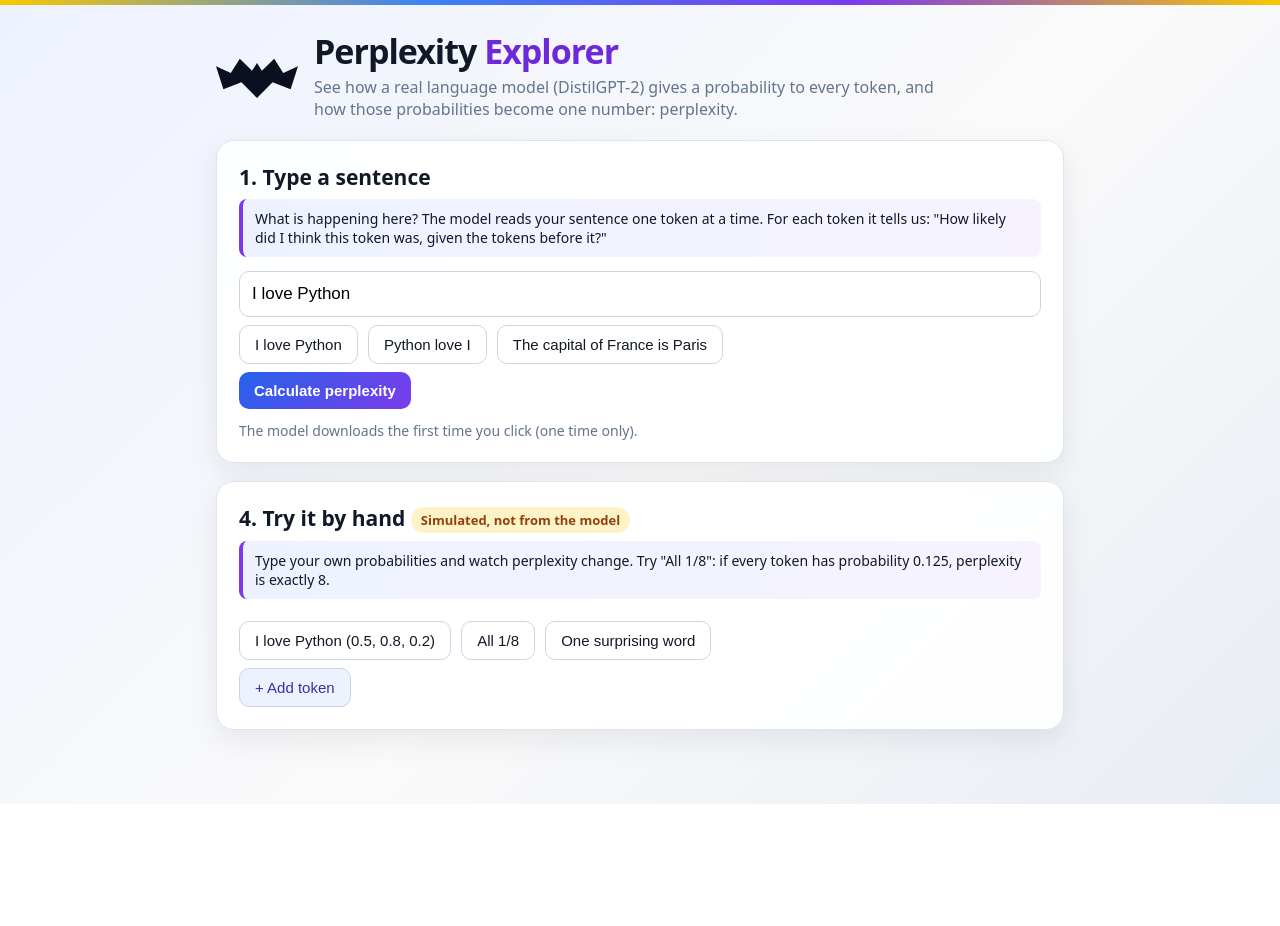
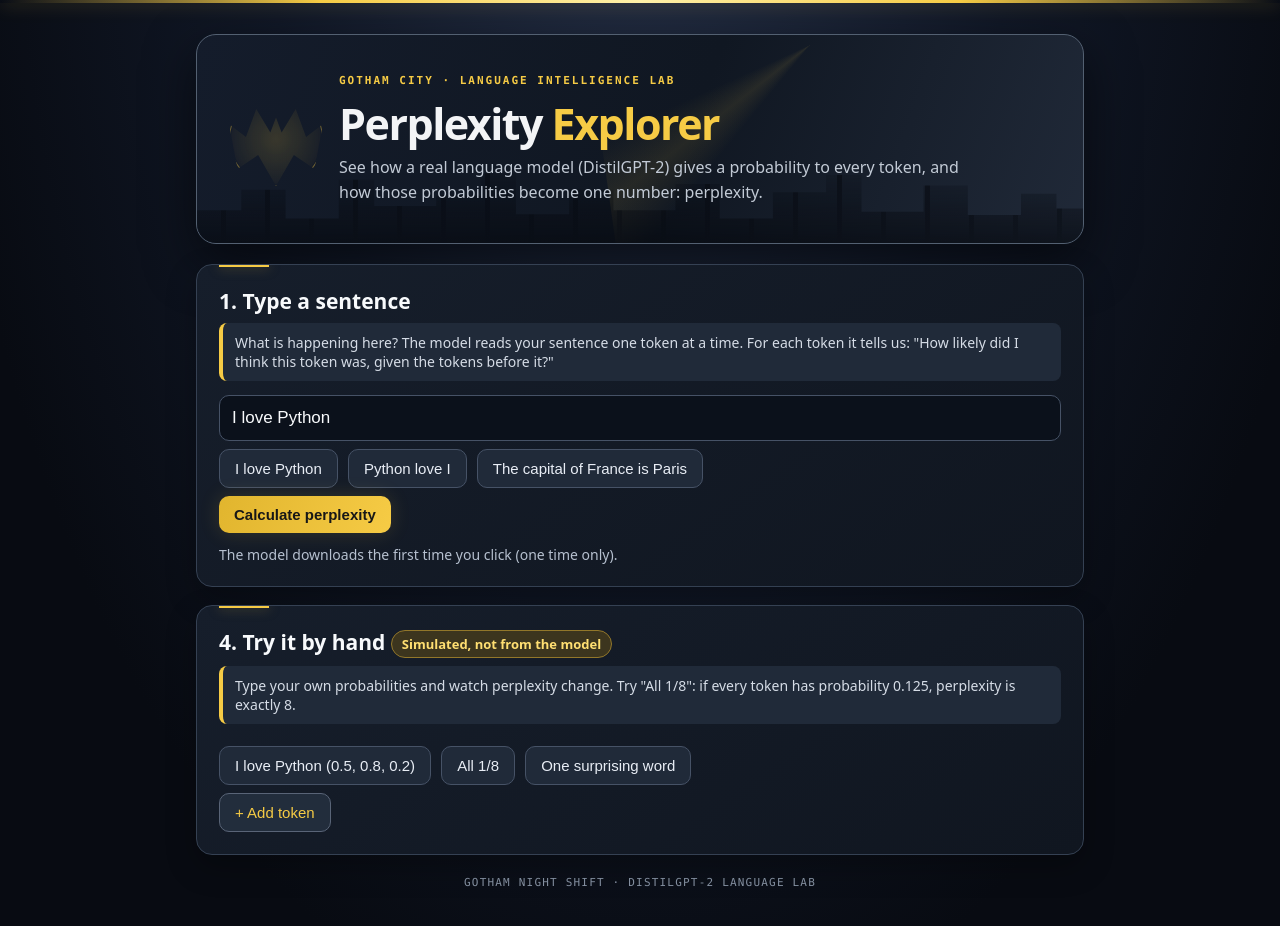
Before and after one commit to vdntgore-dev/perplexity-explorer, a plain HTML site: page index.html in a window 1280 px wide. Before the commit the page ends 804 px from the top, so only its background shows below. Drawn offline with Linux system fonts and the light colour scheme.

Commit message:
Add Gotham-inspired Batman theme
Co-authored-by: Copilot <223556219+Copilot@users.noreply.github.com>

```diff
--- a/index.html
+++ b/index.html
@@ -46,6 +46,49 @@
   .row-input input[type=text] { width:140px; font-size:15px; padding:7px; }
   #addRow { background:#eef2ff; color:#3730a3; }
   @media (max-width:600px) { h1{font-size:27px}.hero{align-items:flex-start}.bat{width:58px;height:36px}.bar-row{grid-template-columns:32px 105px 1fr 58px}.card{padding:16px}.row-input{flex-wrap:wrap}.row-input input[type=text]{width:120px} }
+  /* A moody Gotham-at-night look, drawn entirely with CSS. */
+  :root { color-scheme:dark; --ink:#f3f4f6; --navy:#080b12; --yellow:#f6cb45; --blue:#60a5fa; --purple:#a78bfa; --muted:#a3adbd; }
+  body { background:radial-gradient(ellipse at 50% -20%,#263148 0,#111827 42%,#080b12 78%); color:var(--ink); }
+  body:before { height:3px; background:linear-gradient(90deg,transparent,var(--yellow),#fff1a8,var(--yellow),transparent); box-shadow:0 0 18px #f6cb4570; }
+  .wrap { max-width:920px; padding-top:34px; }
+  .hero { position:relative; isolation:isolate; overflow:hidden; min-height:210px; padding:30px 32px; border:1px solid #536071; border-radius:20px; background:linear-gradient(110deg,#141c2b 0%,#101722 55%,#202938 100%); box-shadow:0 18px 50px #0008; }
+  .hero:before { content:""; position:absolute; z-index:-1; width:440px; height:370px; right:6%; top:-175px; background:conic-gradient(from 218deg at 50% 50%,transparent 0deg,#f6cb4500 9deg,#f6cb4518 22deg,transparent 36deg); transform:rotate(-8deg); }
+  .hero:after { content:""; position:absolute; z-index:-1; inset:auto 0 0; height:82px; opacity:.65; background:linear-gradient(0deg,#070a10,#070a1000), repeating-linear-gradient(90deg,transparent 0 24px,#080b12 24px 29px,transparent 29px 44px); clip-path:polygon(0 60%,5% 60%,5% 35%,10% 35%,10% 70%,16% 70%,16% 23%,20% 23%,20% 55%,27% 55%,27% 42%,32% 42%,32% 15%,36% 15%,36% 65%,42% 65%,42% 35%,47% 35%,47% 60%,54% 60%,54% 28%,59% 28%,59% 70%,65% 70%,65% 38%,71% 38%,71% 17%,75% 17%,75% 62%,82% 62%,82% 30%,87% 30%,87% 66%,93% 66%,93% 40%,97% 40%,97% 58%,100% 58%,100% 100%,0 100%); }
+  .hero > div:last-child { position:relative; z-index:1; }
+  .bat { width:94px; height:94px; border:1px solid #f6cb4566; border-radius:50%; background:radial-gradient(circle,#f6cb4526,#f6cb4508 68%,transparent 70%); filter:drop-shadow(0 0 14px #f6cb4530); }
+  .bat:after { content:""; width:58px; height:34px; background:var(--yellow); clip-path:polygon(0 34%,18% 48%,29% 18%,44% 43%,50% 27%,56% 43%,71% 18%,82% 48%,100% 34%,91% 82%,69% 67%,50% 100%,31% 67%,9% 82%); filter:drop-shadow(0 0 8px #f6cb45); }
+  .kicker { margin:0 0 7px; color:var(--yellow); font:700 11px/1.2 ui-monospace,Menlo,monospace; letter-spacing:2px; text-transform:uppercase; }
+  h1 { font-size:clamp(30px,5vw,43px); letter-spacing:-1.5px; }
+  h1 span { color:var(--yellow); }
+  .sub { color:#c2cad5; max-width:640px; line-height:1.55; }
+  .card { position:relative; overflow:hidden; background:linear-gradient(145deg,#161e2b,#101620); border:1px solid #354153; border-radius:16px; box-shadow:0 12px 30px #0004; }
+  .card:before { content:""; position:absolute; top:0; left:22px; width:50px; height:2px; background:var(--yellow); box-shadow:0 0 12px #f6cb4580; }
+  .card h2 { color:#f8fafc; }
+  .what { background:#202a39; border-left-color:var(--yellow); color:#d5dce6; }
+  input[type=text],input[type=number] { color:#f8fafc; background:#0b111b; border-color:#465266; }
+  input::placeholder { color:#8b96a7; }
+  input:focus { outline-color:var(--yellow); border-color:var(--yellow); }
+  button { color:#e8edf5; background:#202a39; border-color:#465266; }
+  button:hover { border-color:#f6cb45a0; box-shadow:0 4px 16px #f6cb4518; }
+  button.main { background:linear-gradient(110deg,#e1b52e,#f6cb45); color:#171717; box-shadow:0 0 20px #f6cb4526; }
+  .status { color:#b6c0cf; }
+  .error { color:#ff8585; }
+  table { color:#e5eaf2; }
+  th,td { border-bottom-color:#303b4b; }
+  th { background:#222d3c; color:#f6cb45; }
+  .tok { color:#f6e5a5; background:#39351f; }
+  .steps { background:#0e151f; border-color:#344052; color:#d9e0ea; }
+  .steps b { color:#f6cb45; }
+  .result { color:#ffe17a; text-shadow:0 0 18px #f6cb4540; }
+  .bar { background:#303b4b; }
+  .fill { background:linear-gradient(90deg,#64748b,#a78bfa); }
+  .top .fill { background:linear-gradient(90deg,#f6cb45,#fff0a6); }
+  .top .tok { color:#1b1b1b; background:#f6cb45; }
+  .sim-tag { background:#3c351e; color:#ffdf72; border:1px solid #92772a; }
+  #addRow { background:#222d3c; color:#f6cb45; border-color:#596477; }
+  .site-footer { color:#8995a6; text-align:center; font:11px ui-monospace,Menlo,monospace; letter-spacing:1.2px; padding:3px 0 0; }
+  @media (max-width:600px) { .wrap{padding-top:22px}.hero{min-height:190px;padding:24px 18px;gap:12px}.bat{width:64px;height:64px}.bat:after{width:42px;height:26px}.hero:before{right:-140px}.hero:after{height:60px}.card:before{left:16px} }
+  @media (prefers-reduced-motion:reduce) { *,*:before,*:after { scroll-behavior:auto !important; transition:none !important; animation:none !important; } }
 </style>
 </head>
 <body>
@@ -53,6 +96,7 @@
   <div class="hero">
     <div class="bat" aria-hidden="true"></div>
     <div>
+      <p class="kicker">Gotham City · Language Intelligence Lab</p>
       <h1>Perplexity <span>Explorer</span></h1>
       <p class="sub">See how a real language model (DistilGPT-2) gives a probability to every token, and how those probabilities become one number: perplexity.</p>
     </div>
@@ -97,6 +141,7 @@
     <button id="addRow">+ Add token</button>
     <div id="simOut"></div>
   </div>
+  <footer class="site-footer">GOTHAM NIGHT SHIFT · DISTILGPT-2 LANGUAGE LAB</footer>
 </div>
 
 <script type="module">
```
